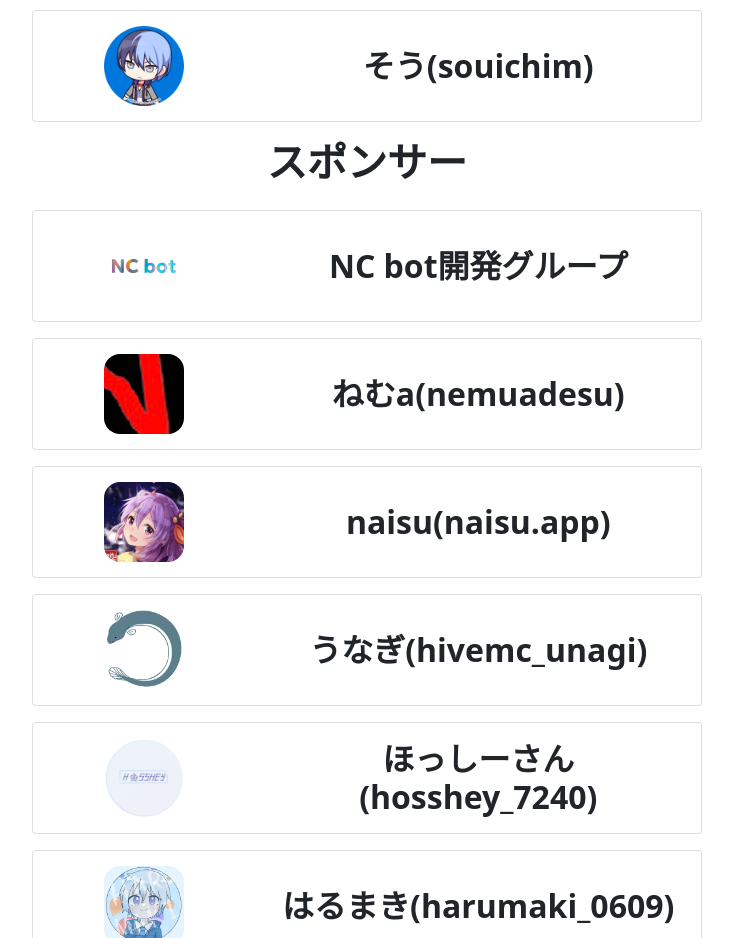
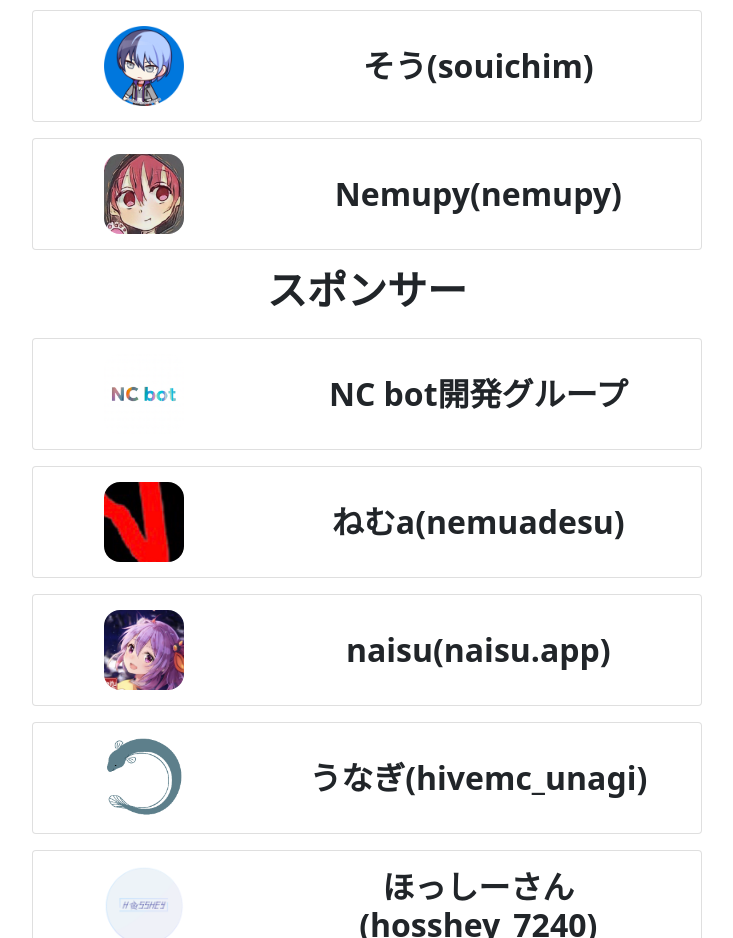
Before and after one commit to Taka005/TakasumiBOT_Docs, a plain HTML site: page member.html in a window 1280 px wide. Shown: the part 1320-2258 px from the top of the page, without its empty margins (273-1006 px from the left). Drawn offline with nearby package versions, Linux system fonts and the light colour scheme.

Commit message:
add: Nemupyのアバター画像をメンバーセクションに追加

```diff
--- a/member.html
+++ b/member.html
@@ -191,6 +191,18 @@
                                 <div class="col-md-8">
                                     <div class="card-body">
                                         <h2 class="card-title"><strong>そう(souichim)</strong></h2>
+                                    </div>
+                                </div>
+                            </div>
+                        </div>
+                        <div class="card mb-3">
+                            <div class="row g-0">
+                                <div class="col-md-4">
+                                    <img src="/assets/img/avatar/nemupy.png" class="icon" height="80">
+                                </div>
+                                <div class="col-md-8">
+                                    <div class="card-body">
+                                        <h2 class="card-title"><strong>Nemupy(nemupy)</strong></h2>
                                     </div>
                                 </div>
                             </div>
```
Also changed, not shown: assets/img/avatar/nemupy.png (added).
